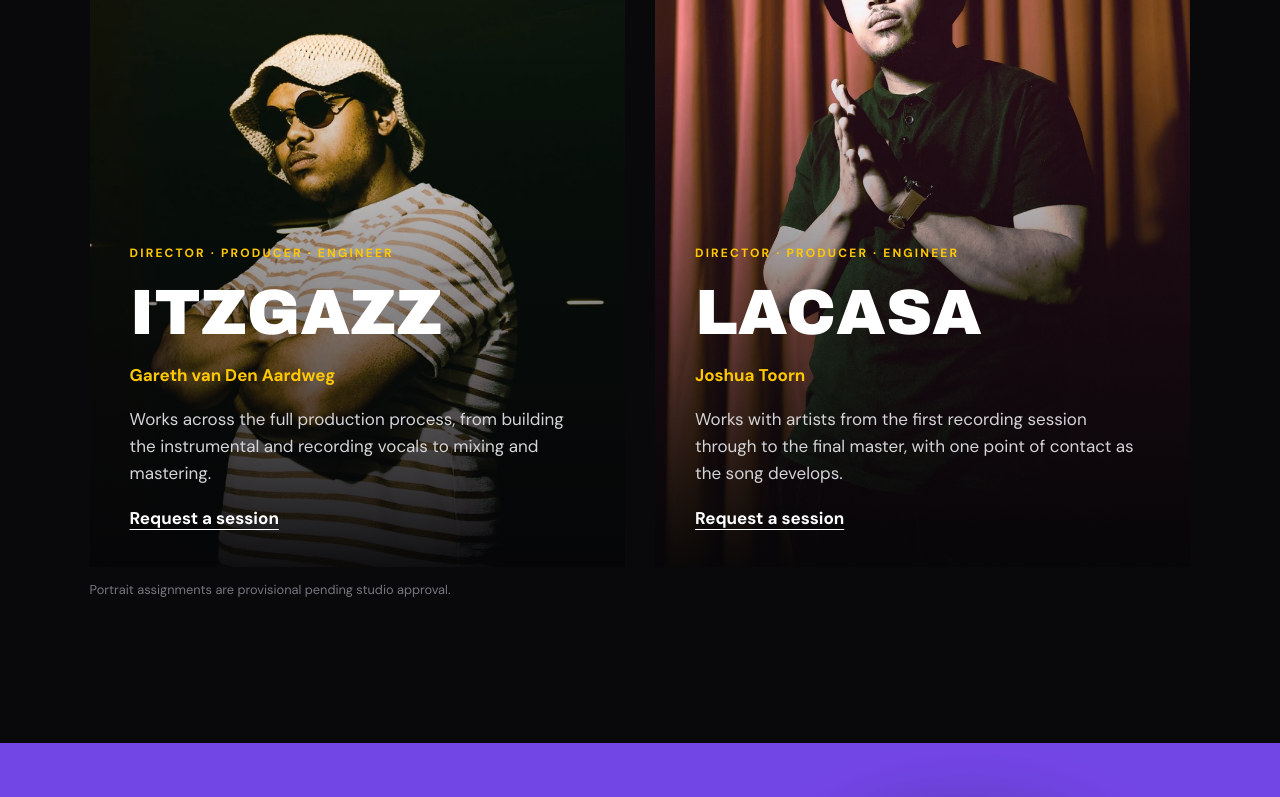
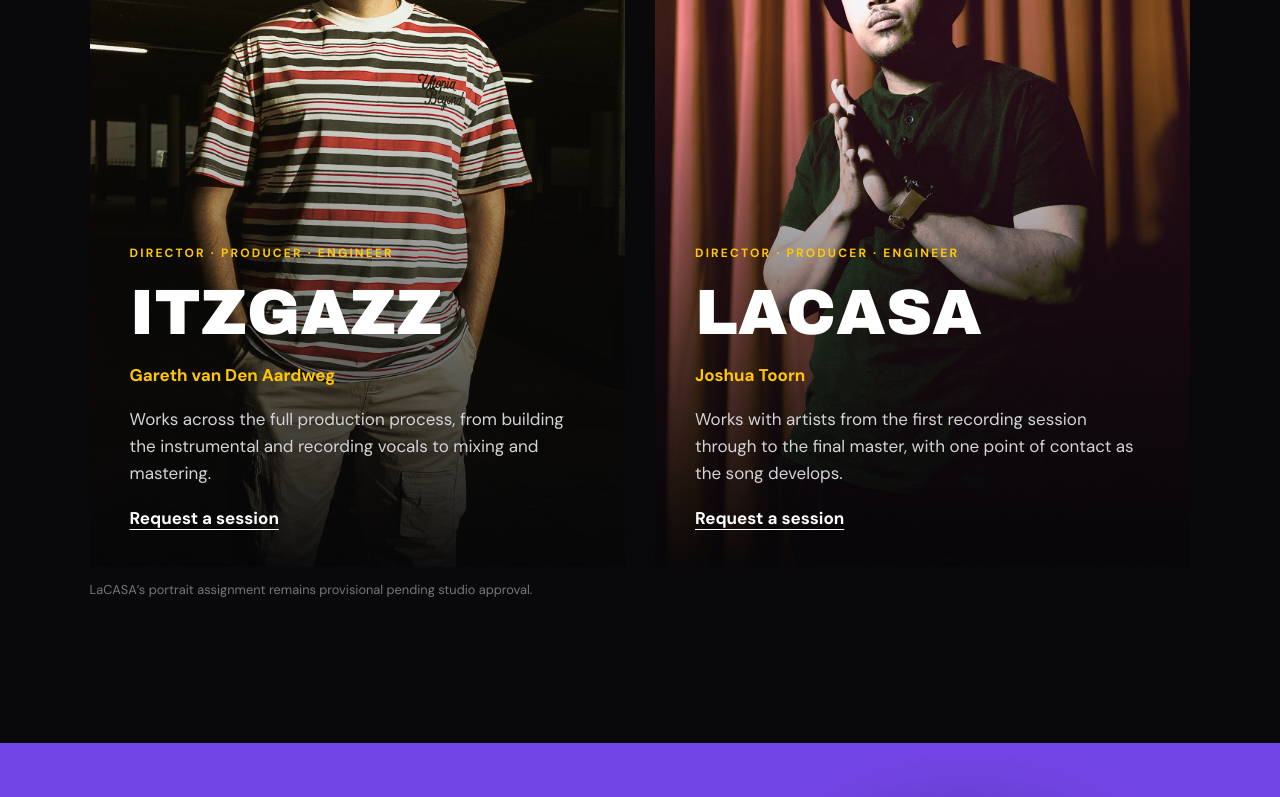
Before and after one commit to ItzGazz-IT/thinkin-sounds, a plain HTML site: page dist/index.html in a window 1280 px wide. Shown: the part 4518-5315 px from the top of the page. Drawn offline with Linux system fonts and the light colour scheme.

Commit message:
Update Site source

```diff
--- a/dist/index.html
+++ b/dist/index.html
@@ -59,10 +59,10 @@
     <section class="section engineers" id="engineers">
       <div class="section-heading"><p class="eyebrow">Your engineers</p><h2>From first take<br>to final master.</h2><p>Work directly with the people shaping the recording, production and finish.</p></div>
       <div class="engineer-grid">
-        <article><img src="assets/portraits/director-portrait-01.webp" alt="ItzGazz, director and engineer"><div><p class="eyebrow">Director · Producer · Engineer</p><h3>ItzGazz</h3><p class="real-name">Gareth van Den Aardweg</p><p>Works across the full production process, from building the instrumental and recording vocals to mixing and mastering.</p><a href="#contact" data-service="Session with ItzGazz">Request a session</a></div></article>
+        <article><img src="assets/portraits/itzgazz-correct.jpg" alt="ItzGazz, director and engineer"><div><p class="eyebrow">Director · Producer · Engineer</p><h3>ItzGazz</h3><p class="real-name">Gareth van Den Aardweg</p><p>Works across the full production process, from building the instrumental and recording vocals to mixing and mastering.</p><a href="#contact" data-service="Session with ItzGazz">Request a session</a></div></article>
         <article><img src="assets/portraits/director-portrait-05.webp" alt="LaCASA, director and engineer"><div><p class="eyebrow">Director · Producer · Engineer</p><h3>LaCASA</h3><p class="real-name">Joshua Toorn</p><p>Works with artists from the first recording session through to the final master, with one point of contact as the song develops.</p><a href="#contact" data-service="Session with LaCASA">Request a session</a></div></article>
       </div>
-      <p class="portrait-note">Portrait assignments are provisional pending studio approval.</p>
+      <p class="portrait-note">LaCASA’s portrait assignment remains provisional pending studio approval.</p>
     </section>
 
     <section class="beats" id="beats">
```
Also changed, not shown: dist/assets/portraits/itzgazz-correct.jpg (added).
